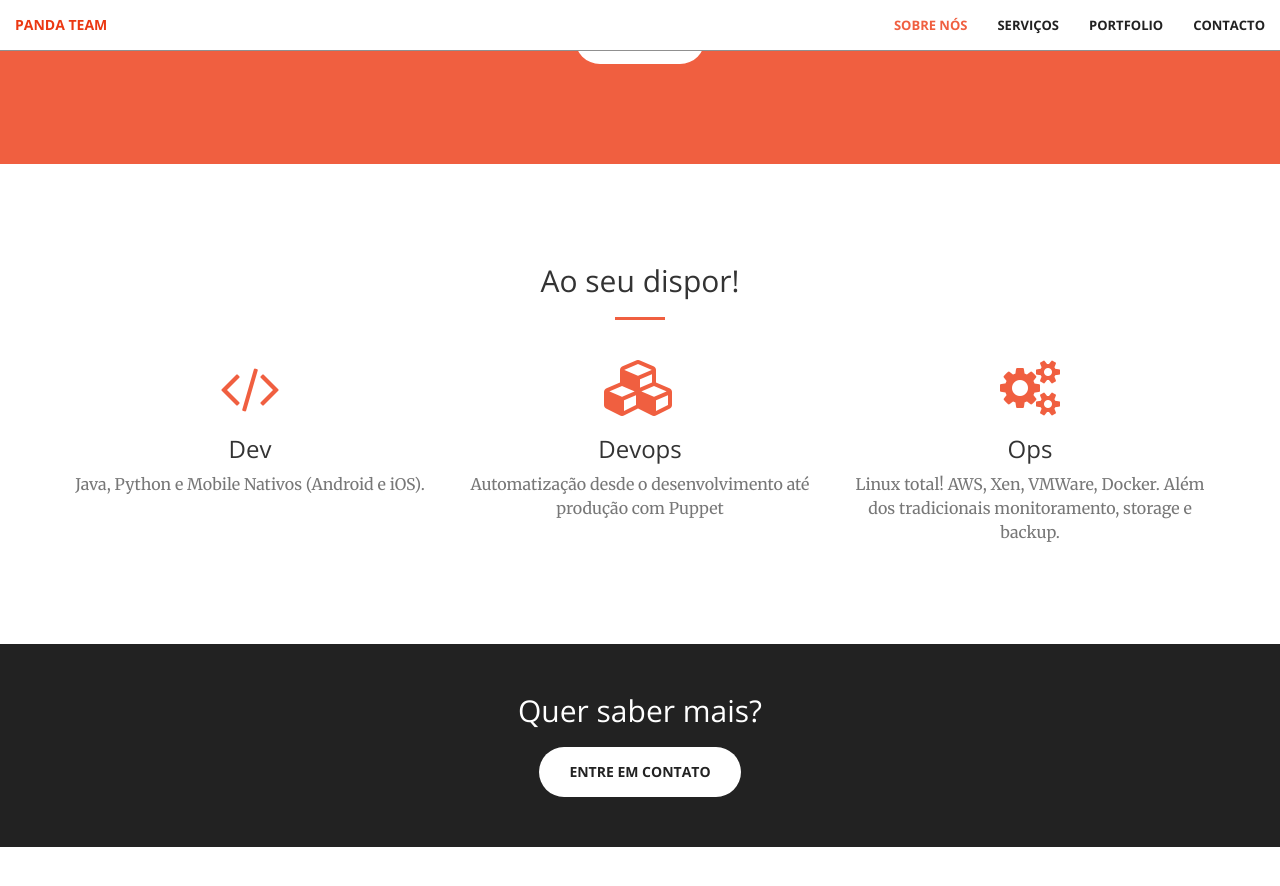
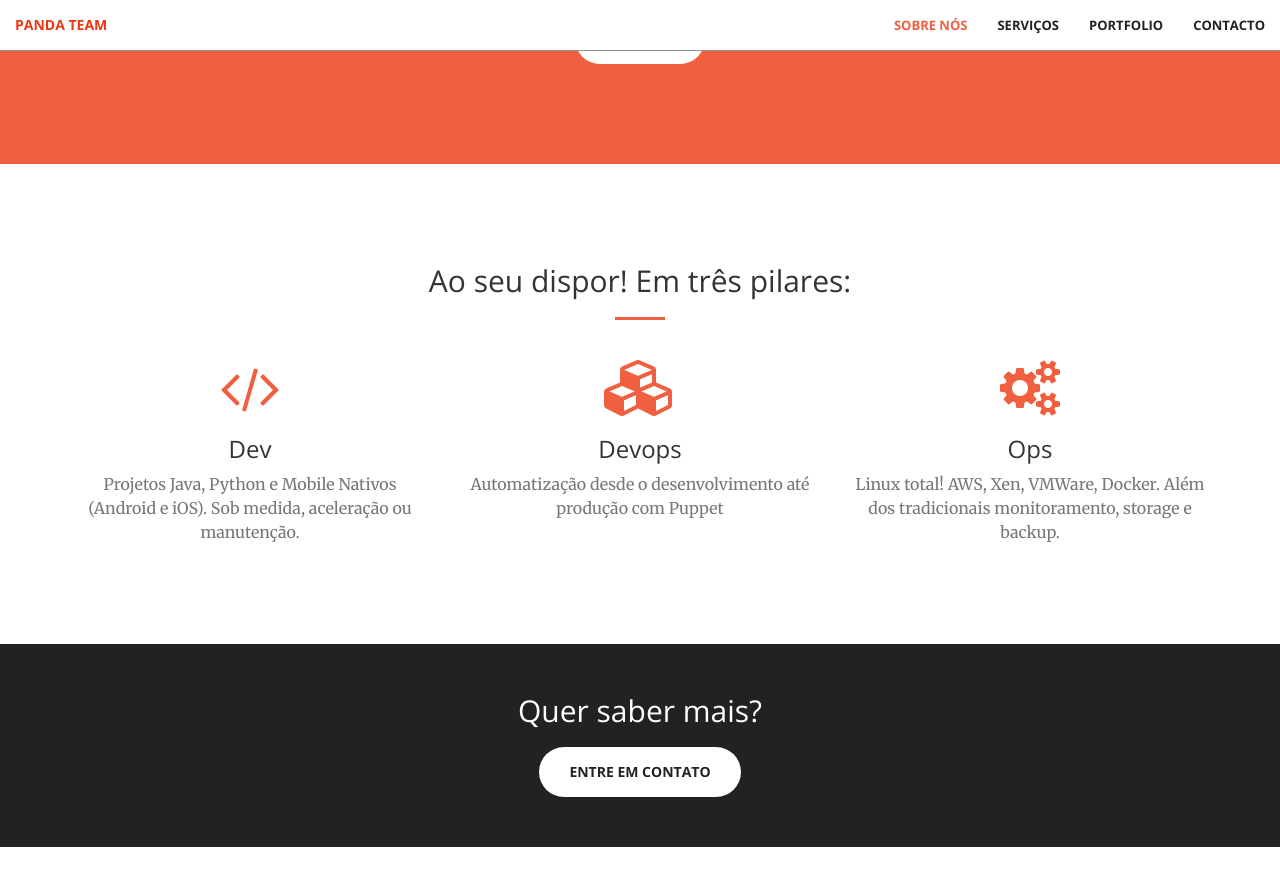
Before and after one commit to panda-team/panda-team.github.io, a Jekyll site: the page built from index.html, in a window 1280 px wide and 900 px high, scrolled down 1154 px. Shown: the top 886 px of the window. Built offline with Jekyll 4.4.1, drawn with Linux system fonts in a browser that asks for light colours.

Commit message:
Fixed services

```diff
--- a/_includes/services.html
+++ b/_includes/services.html
@@ -2,7 +2,7 @@
     <div class="container">
         <div class="row">
             <div class="col-lg-12 text-center">
-                <h2 class="section-heading">Ao seu dispor!</h2>
+                <h2 class="section-heading">Ao seu dispor! Em três pilares:</h2>
                 <hr class="primary">
             </div>
         </div>
@@ -13,7 +13,7 @@
                 <div class="service-box">
                     <i class="fa fa-4x fa-code wow bounceIn text-primary"></i>
                     <h3>Dev</h3>
-                    <p class="text-muted">Java, Python e Mobile Nativos (Android e iOS).</p>
+                    <p class="text-muted">Projetos Java, Python e Mobile Nativos (Android e iOS). Sob medida, aceleração ou manutenção.</p>
                 </div>
             </div>
             <div class="col-lg-4 col-md-6 text-center">
```
